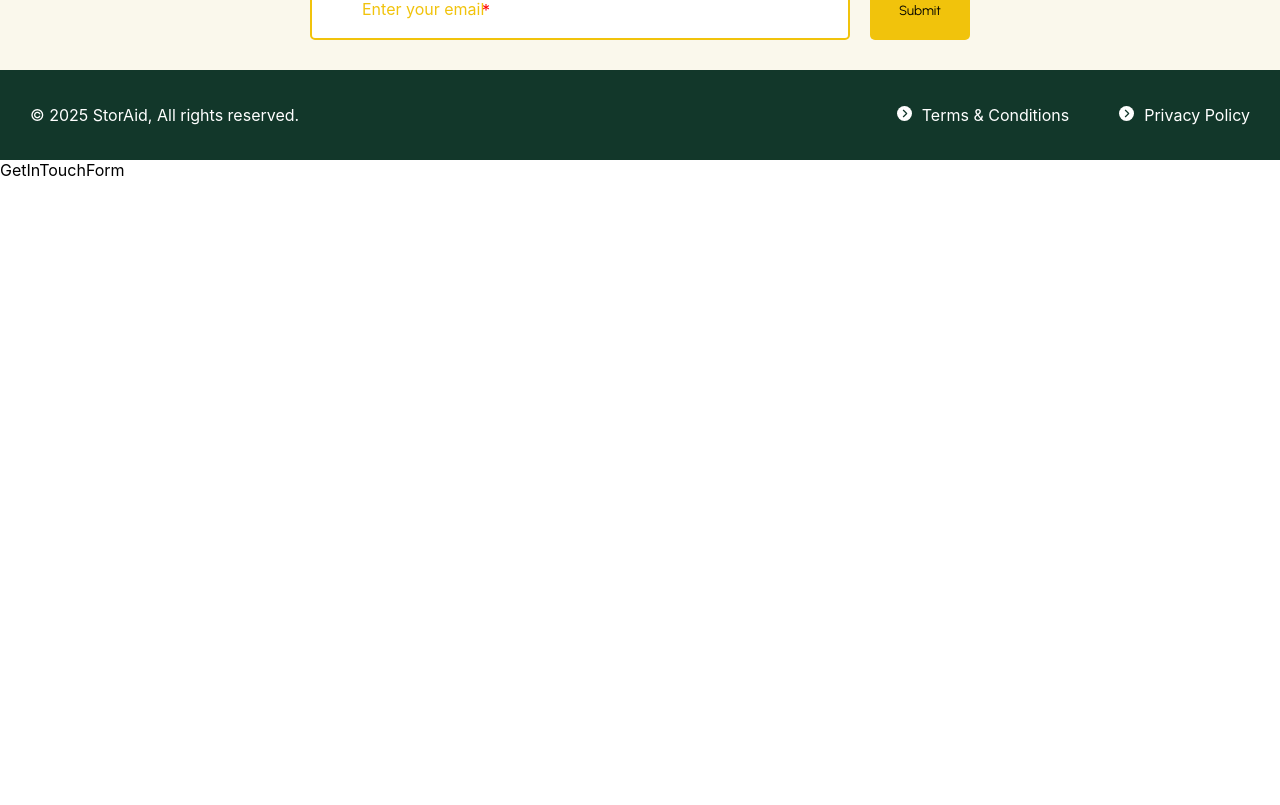
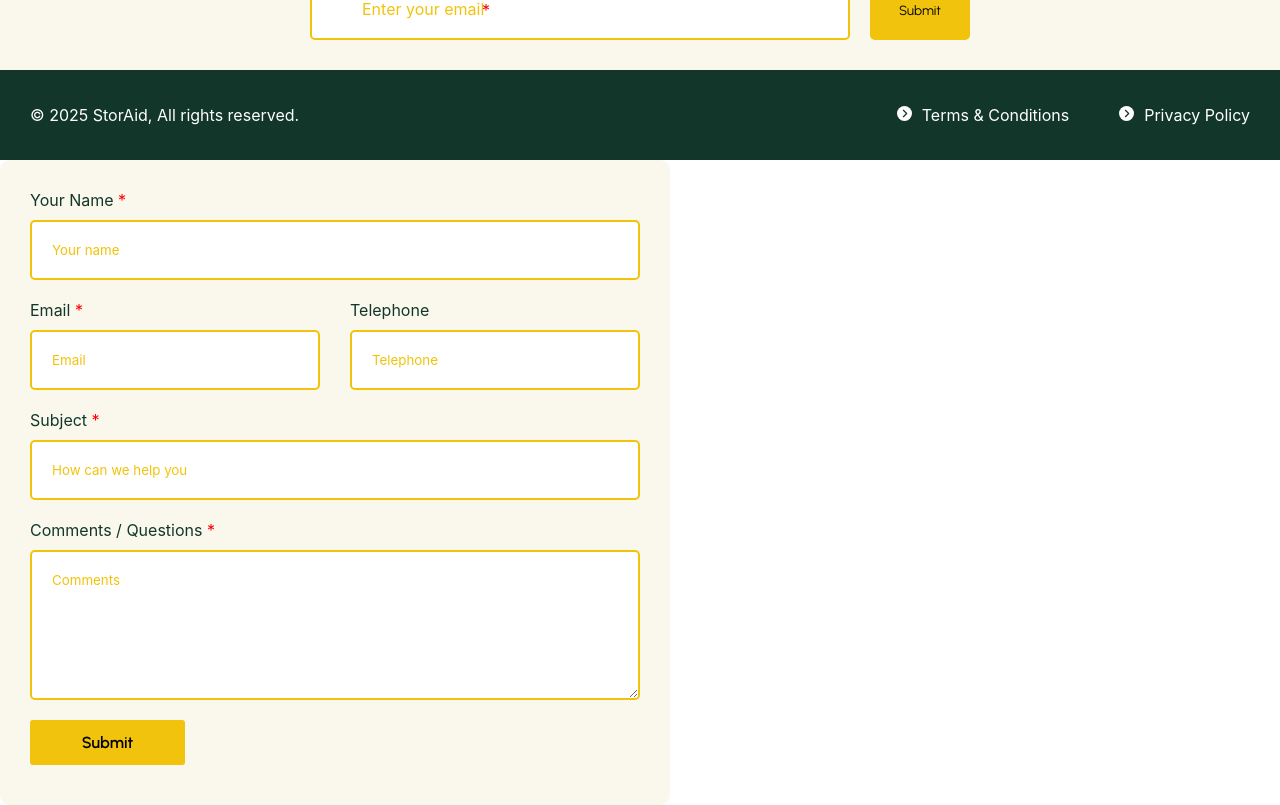
Before and after one commit to ChristofferRiquelme/storaid-project, a React (Vite) app: page / in a window 1280 px wide. Shown: the part 7939-8744 px from the top of the page. Before the commit the page ends 8119 px from the top, so only its background shows below. Built offline with nearby package versions, Linux system fonts and the light colour scheme; no server answers.

Commit message:
Added html, css

```diff
--- a/src/components/GetInTouchForm.jsx
+++ b/src/components/GetInTouchForm.jsx
@@ -1,8 +1,42 @@
-import React from 'react'
+import React, { use, useState } from 'react'
 
 function GetInTouchForm() {
+    const [formData, setformData] = useState({ name: '', email: '', message: '', phone: '', subject: '' });
+
+    const handleChange = (e) => {
+        const { name, value } = e.target;
+        setformData({ ...formData, [name]: value });
+    };
+
   return (
-    <div>GetInTouchForm</div>
+    <form className='contact-form' noValidate>
+        <div className="body">
+            <div className="body-first-row">
+                <label>Your Name <span>*</span></label>
+                <input type="text" name='name' value={formData.name} onChange={handleChange} required placeholder='Your name' />
+            </div>
+            <div className="body-second-row">
+                <div className="body-second-row-email">
+                    <label>Email <span>*</span></label>
+                    <input type="email" name='email' value={formData.email} onChange={handleChange} required placeholder='Email' /></div>
+                <div className="body-second-row-phone">
+                    <label>Telephone</label>
+                    <input type="tel" name='phone' value={formData.phone} onChange={handleChange} placeholder='Telephone' />
+                </div>
+            </div>
+            <div className="body-third-row">
+                <label>Subject <span>*</span></label>
+                <input type="text" name='subject' value={formData.subject} onChange={handleChange} required placeholder='How can we help you' />
+            </div>
+            <div className="body-fourth-row">
+                <label>Comments / Questions <span>*</span></label>
+                <textarea className='comment-section' name="message" value={formData.message} onChange={handleChange} required placeholder='Comments'></textarea>
+            </div>
+            <div className="body-submit">
+                <button className='body-submit-button' type="submit">Submit</button>
+            </div>
+        </div>
+    </form>
   )
 }
 
--- a/src/index.css
+++ b/src/index.css
@@ -97,6 +97,81 @@ p {
   &:hover {
     border: 2px solid #F1FFEA;
   }
+}
+
+.contact-form {
+  max-width: 670px;
+  width: 100%;
+  background-color: var(--color-third);
+  border-radius: 10px;
+}
+
+.body {
+  padding: 30px 30px 40px 30px;
+  display: flex;
+  flex-direction: column;
+  gap: 20px;
+}
+
+label {
+  color: var(--color-primary);
+}
+
+span {
+  color: red;
+}
+
+.body-first-row, .body-third-row, .body-fourth-row {
+  display: flex;
+  flex-direction: column;
+  gap: 10px;
+}
+
+.body-first-row input, .body-second-row input, .body-third-row input, .body-fourth-row input {
+  height: 60px;
+  padding-left: 20px;
+  border: 2px solid var(--color-secondary);
+  border-radius: 5px;
+}
+
+.body-first-row input::placeholder, .body-second-row input::placeholder, .body-third-row input::placeholder, .body-fourth-row input::placeholder {
+  color: var(--color-secondary);
+}
+
+.body-second-row {
+  display: flex;
+  justify-content: space-between;
+}
+
+.body-second-row-email, .body-second-row-phone {
+  max-width: 290px;
+  width: 100%;
+  display: flex;
+  flex-direction: column;
+  gap: 10px;
+}
+
+.comment-section {
+  height: 150px;
+  padding-left: 20px;
+  padding-top: 20px;
+  border: 2px solid var(--color-secondary);
+  border-radius: 5px;
+}
+
+.comment-section::placeholder {
+  color: var(--color-secondary);
+}
+
+.body-submit-button {
+  width: 155px;
+  height: 45px;
+  border: none;
+  border-radius: 3px;
+  font-family: 'Urbanist', sans-serif;
+  font-size: 1rem;
+  font-weight: 600;
+  background-color: var(--color-secondary);
 }
 
 /* MARK: Header Component */
```
